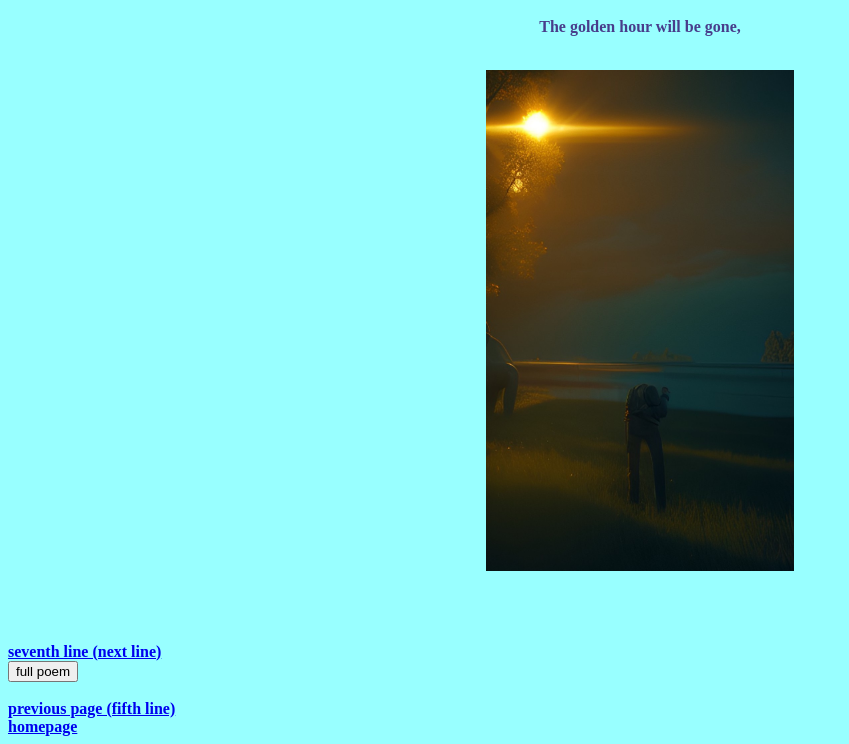
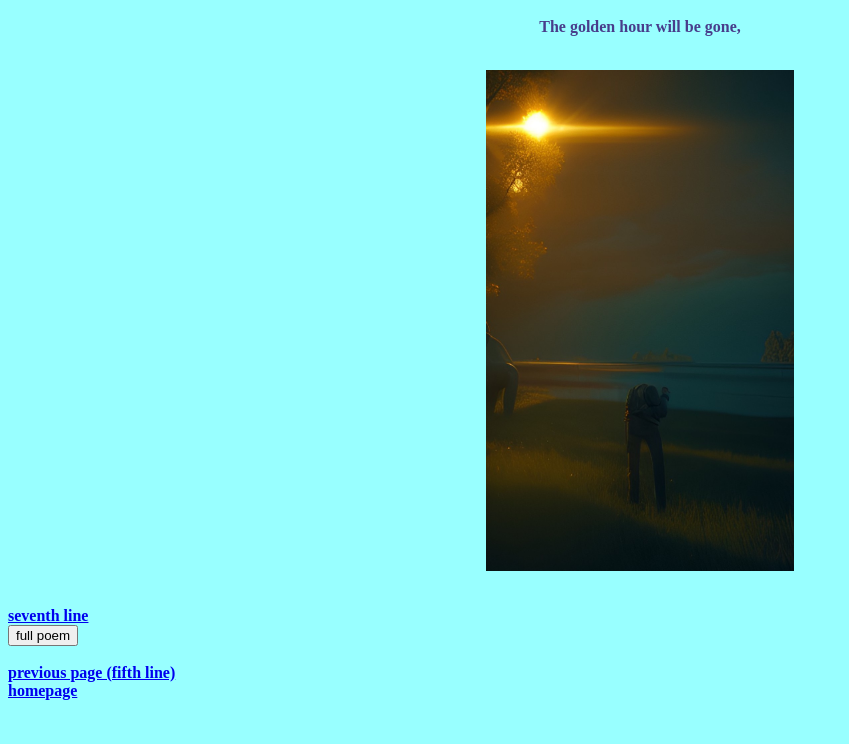
Before and after one commit to hodaafssari/hodaafssari.github.io, a plain HTML site: page page7.html in a window 1280 px wide. Shown: the part 109-853 px from the top of the page, without its empty margins (0-849 px from the left). After the commit the page ends 817 px from the top, so only its background shows below. Drawn offline with Linux system fonts and the light colour scheme.

Commit message:
Update page7.html

```diff
--- a/page7.html
+++ b/page7.html
@@ -53,9 +53,8 @@ a:active {
 <br>
 
 <p3>
-<br>
-<br>
-<a href="page8.html"> seventh line (next line) </a>
+
+<a href="page8.html"> seventh line </a>
 <br>
 <button onclick="document.location='page12.html'">full poem</button>
 <br>
```
